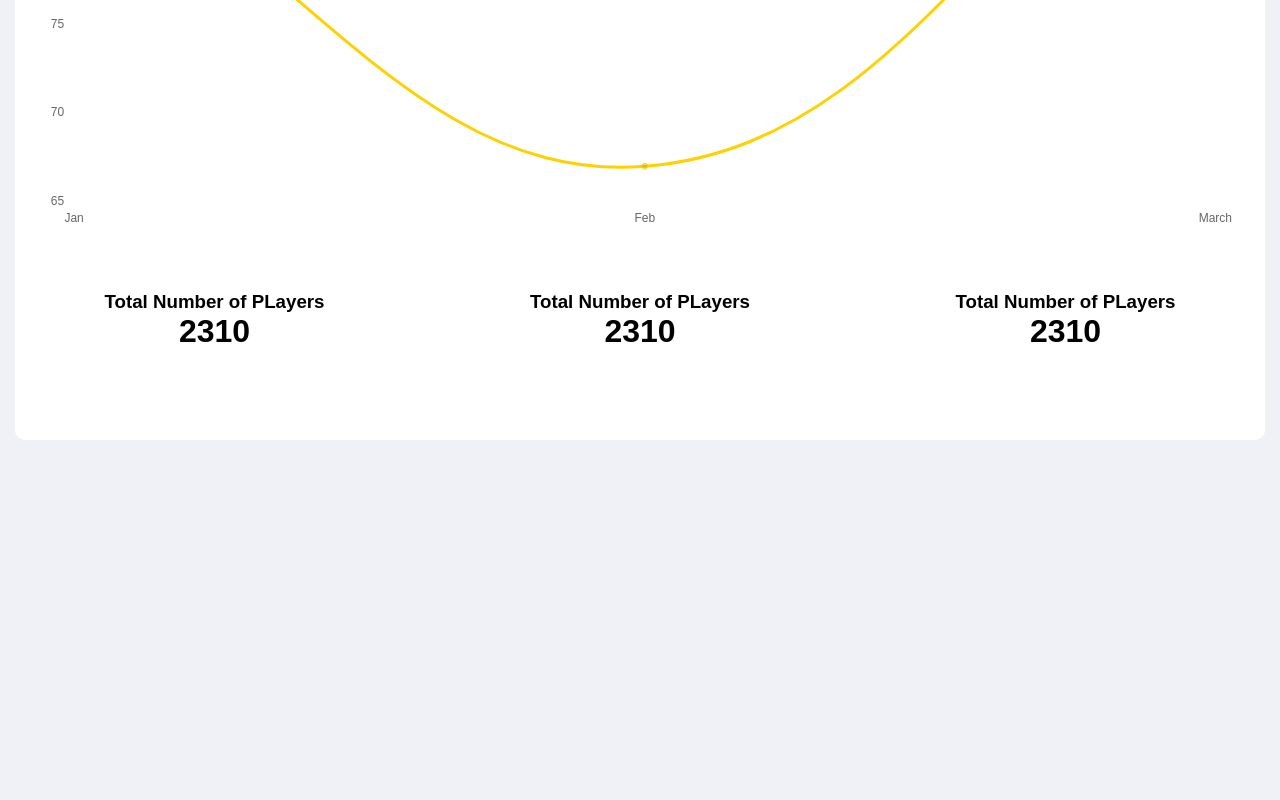
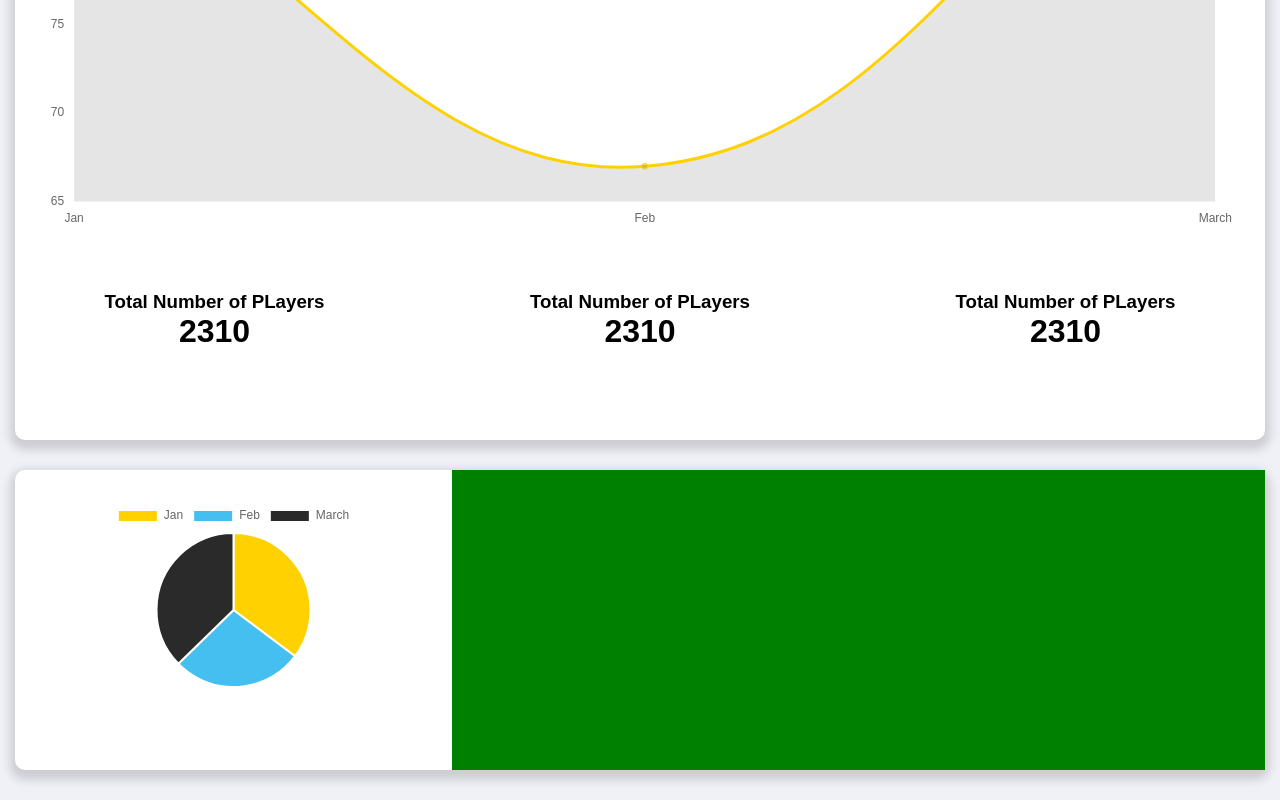
Before and after one commit to Gabeoli/hlp-website-v2, a Gatsby site: page / in a window 1280 px wide. Shown: the part 499-1299 px from the top of the page. Before the commit the page ends 939 px from the top, so only its background shows below. Built offline with nearby package versions, Linux system fonts and the light colour scheme; Gatsby itself is replaced by a stand-in of ours; a web font is replaced by a local one.

Commit message:
Added PieChart component

```diff
--- /dev/null
+++ b/src/components/SecondaryInfo.js
@@ -0,0 +1,20 @@
+import React, { Component } from 'react'
+import PieChart from './graphs/PieChart'
+
+class SecondaryInfo extends Component {
+    render() {
+        return (
+            <div className="secondary-info">
+                <div class="col-left">
+                    <PieChart />
+
+                </div>
+                <div class="col-right">
+
+                </div>
+            </div>
+        )
+    }
+}
+
+export default SecondaryInfo
--- a/src/components/graphs/LineChart.js
+++ b/src/components/graphs/LineChart.js
@@ -20,7 +20,6 @@ class LineChart extends Component {
                     {
                         label: "Sales",
                         data: [86, 67, 91],
-                        fill: "#FFD100",
                         borderColor: '#FFD100'
                     }
                 ]
@@ -51,7 +50,7 @@ class LineChart extends Component {
         return (
             <div>
                 <canvas
-                    id="myChart"
+                    id="lineChart"
                     ref={this.chartRef}
                 />
             </div>
--- /dev/null
+++ b/src/components/graphs/PieChart.js
@@ -0,0 +1,47 @@
+import React, { Component } from 'react'
+import Chart from "chart.js"
+
+//Chart Style Options
+Chart.defaults.global.defaultFontFamily = "'Gotham', sans-serif"
+
+class PieChart extends Component {
+    chartRef = React.createRef();
+
+    componentDidMount() {
+        const myChartRef = this.chartRef.current.getContext("2d");
+
+        new Chart(myChartRef, {
+            type: "pie",
+            data: {
+                //Bring in data
+                labels: ["Jan", "Feb", "March"],
+                datasets: [
+                    {
+                        data: [86, 67, 91],
+                        backgroundColor:[
+                            '#FFD100',
+                            '#44BFEF',
+                            '#2A2A2A'
+                        ],
+                        backgroundColor:[
+                            '#FFD100',
+                            '#44BFEF',
+                            '#2A2A2A'
+                        ],
+                    }
+                ]
+            },
+        });
+    }
+    render() {
+        return (
+            <div>
+                <canvas
+                    id="pieChart"
+                    ref={this.chartRef}
+                />
+            </div>
+        )
+    }
+}
+export default PieChart
--- a/src/components/header.js
+++ b/src/components/header.js
@@ -1,7 +1,7 @@
 import { Link } from "gatsby"
 import PropTypes from "prop-types"
 import React from "react"
-import Nav from '../components/nav'
+import Nav from './Nav'
 
 const Header = ({ siteTitle }) => (
   <header>
--- a/src/components/layout.js
+++ b/src/components/layout.js
@@ -9,7 +9,7 @@ import React from "react"
 import PropTypes from "prop-types"
 import { useStaticQuery, graphql } from "gatsby"
 
-import Header from "./header"
+import Header from "./Header"
 import "../sass/styles.scss"
 
 const Layout = ({ children }) => {
--- a/src/components/nav.js
+++ b/src/components/nav.js
@@ -2,7 +2,7 @@ import React, { Component } from 'react'
 import { Link } from "gatsby"
 import Logo from "../images/HelloLampPost_black.png"
 
-class nav extends Component {
+class Nav extends Component {
     render() {
         return (
             <nav>
@@ -21,4 +21,4 @@ class nav extends Component {
     }
 }
 
-export default nav;
+export default Nav;
--- a/src/pages/index.js
+++ b/src/pages/index.js
@@ -5,11 +5,13 @@ import Layout from "../components/layout"
 import Image from "../components/image"
 import SEO from "../components/seo"
 import KeyInfo from "../components/KeyInfo"
+import SecondaryInfo from "../components/SecondaryInfo"
 
 
 const IndexPage = () => (
   <Layout>
       <KeyInfo />
+      <SecondaryInfo/>
   </Layout>
 )
 
--- a/src/sass/key-info.scss
+++ b/src/sass/key-info.scss
@@ -1,8 +1,13 @@
 .key-info{
     background: $White;
-    margin-top: 30px;
+    margin: 30px 0;
     border-radius: 10px;
     padding: 30px;
+    box-shadow: 0px 5px 10px 5px rgba(0,0,0,0.15);
+
+    .main-graph{
+        width: 100%;
+    }
 
     .main-figures{
         display: flex;
--- a/src/sass/main-graph.scss
+++ /dev/null
@@ -1,3 +0,0 @@
-.main-graph{
-    width: 100%;
-}
--- /dev/null
+++ b/src/sass/secondary-info.scss
@@ -0,0 +1,20 @@
+.secondary-info {
+    width: 100%;
+    height: 300px;
+    background: $White;
+    border-radius: 10px;
+    box-shadow: 0px 5px 10px 5px rgba(0,0,0,0.15);
+    margin-bottom: 30px;
+    display: flex;
+
+    .col-left{
+        flex: 1;
+        padding: 30px;
+    }
+
+    .col-right{
+        background: green;
+        flex: 2;
+        padding: 30px;
+    }
+}
--- a/src/sass/styles.scss
+++ b/src/sass/styles.scss
@@ -1,7 +1,7 @@
 @import 'vars';
 @import 'header';
 @import 'key-info';
-@import 'main-graph';
+@import 'secondary-info';
 
 html, body {
     margin : 0;
```
